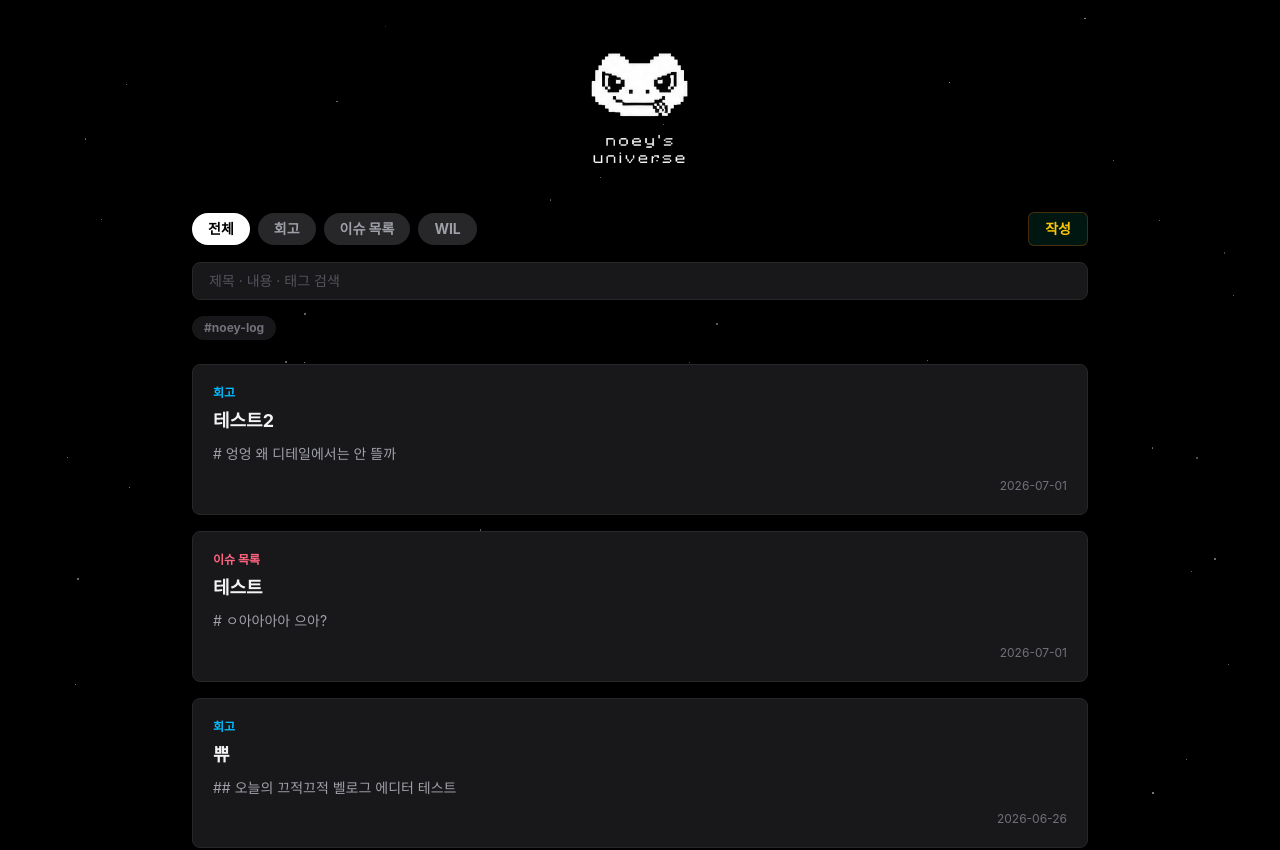
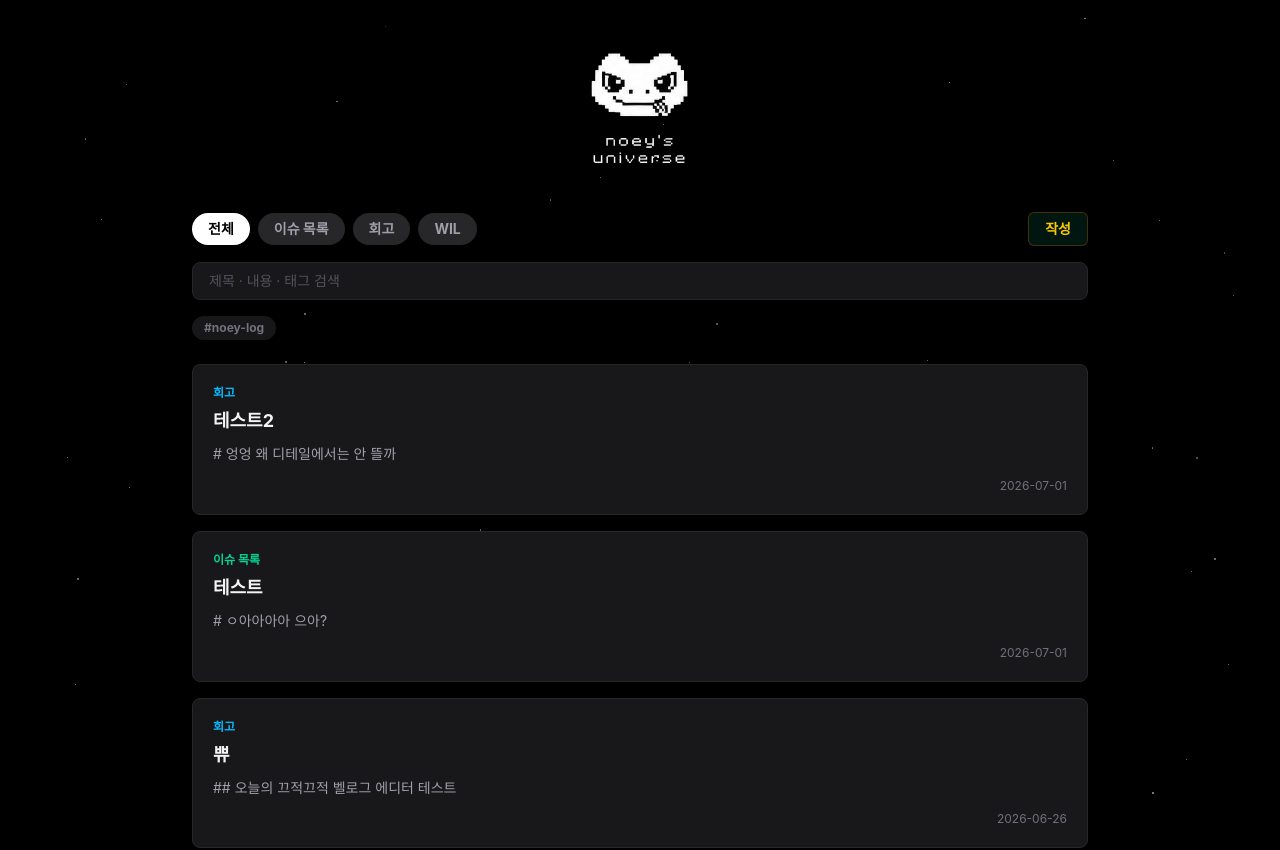
Before and after one commit to quequuen/noey-log_frontend, a React (Vite) app: page / in a window 1280 px wide. Shown: the top 850 px of the page. Built offline with nearby package versions, Linux system fonts and the light colour scheme.

Commit message:
fix: 기존 카테고리 기능 해시태그로 변경

```diff
--- a/src/components/PostForm.tsx
+++ /dev/null
@@ -1,80 +0,0 @@
-import React, { useState } from 'react';
-import { useNavigate } from 'react-router-dom';
-import type { NewPostInput, PostType } from '../types/post';
-
-interface PostFormProps {
-  onAddPost: (newPost: NewPostInput) => void;
-}
-
-export default function PostForm({ onAddPost }: PostFormProps) {
-  const navigate = useNavigate();
-  const [title, setTitle] = useState<string>('');
-  const [content, setContent] = useState<string>('');
-  const [type, setType] = useState<PostType>('회고');
-
-  const handleSubmit = (e: React.FormEvent<HTMLFormElement>) => {
-    e.preventDefault();
-    if (!title.trim() || !content.trim()) return alert('제목과 내용을 모두 입력해 주세요!');
-
-    onAddPost({ title, content, type, tags: [] });
-    setTitle('');
-    setContent('');
-    navigate('/');
-  };
-
-  return (
-    <div className="w-full text-zinc-100">
-      {/* 상단 타이틀 및 취소 버튼 */}
-      <div className="flex justify-between items-center mb-6">
-        <button
-          type="button"
-          onClick={() => navigate('/')}
-          className="text-sm font-semibold text-zinc-500 hover:text-zinc-300 transition-colors cursor-pointer"
-        >
-          취소
-        </button>
-      </div>
-
-      <form onSubmit={handleSubmit} className="flex flex-col gap-4">
-        {/* 카테고리 선택 및 제목 입력창 영역 */}
-        <div className="flex gap-3">
-          <select
-            value={type}
-            onChange={(e) => setType(e.target.value as PostType)}
-            className="px-3 py-2.5 bg-zinc-900 border border-zinc-800 text-zinc-200 text-sm font-bold rounded-lg focus:outline-none focus:border-zinc-700 cursor-pointer transition-colors"
-          >
-            <option value="회고">회고</option>
-            <option value="이슈 목록">이슈 목록</option>
-            <option value="WIL">WIL</option>
-          </select>
-
-          <input
-            type="text"
-            placeholder="기술 블로그 제목을 입력하세요"
-            value={title}
-            onChange={(e) => setTitle(e.target.value)}
-            className="flex-1 px-4 py-2.5 bg-zinc-900 border border-zinc-800 text-zinc-100 rounded-lg placeholder-zinc-600 focus:outline-none focus:border-zinc-600 text-base transition-colors"
-          />
-        </div>
-
-        {/* 장문의 글을 적는 본문 에디터 영역 */}
-        <textarea
-          placeholder="오늘 마주한 에러 코드, 해결 과정, 배운 점들을 자유롭게 기록해 보세요..."
-          value={content}
-          onChange={(e) => setContent(e.target.value)}
-          className="min-h-[350px] p-5 bg-zinc-900 border border-zinc-800 text-zinc-200 rounded-xl placeholder-zinc-600 focus:outline-none focus:border-zinc-600 text-base leading-relaxed font-mono resize-vertical shadow-inner"
-        />
-
-        {/* 하단 출간하기 버튼 */}
-        <div className="flex justify-end mt-2">
-          <button
-            type="submit"
-            className="w-full sm:w-auto px-6 py-2.5 text-sm font-bold bg-white text-black rounded-lg hover:bg-zinc-200 transition-colors duration-200 cursor-pointer shadow-md"
-          >
-            출간하기
-          </button>
-        </div>
-      </form>
-    </div>
-  );
-}
--- a/src/data/posts.json
+++ b/src/data/posts.json
@@ -1,48 +1,48 @@
 [ {
   "id" : 8,
-  "type" : "회고",
+  "categories" : [ "회고" ],
   "tags" : [ ],
   "title" : "테스트2",
   "content" : "# 엉엉\n\n왜 디테일에서는 안 뜰까",
   "date" : "2026-07-01"
 }, {
   "id" : 7,
-  "type" : "이슈 목록",
+  "categories" : [ "이슈 목록" ],
   "tags" : [ ],
   "title" : "테스트",
   "content" : "# ㅇ아아아아\n\n으아?",
   "date" : "2026-07-01"
 }, {
   "id" : 6,
-  "type" : "회고",
+  "categories" : [ "회고" ],
   "tags" : [ ],
   "title" : "쀼",
   "content" : "## 오늘의 끄적끄적\n벨로그 에디터 테스트",
   "date" : "2026-06-26"
 }, {
   "id" : 5,
-  "type" : "회고",
+  "categories" : [ "회고" ],
   "tags" : [ ],
   "title" : "ddd",
   "content" : "dddd",
   "date" : "2026-06-24"
 }, {
   "id" : 1,
-  "type" : "회고",
+  "categories" : [ "회고" ],
   "tags" : [ ],
   "title" : "6월 2주차 주간 회고",
   "content" : "이번 주는 C++ 메모리 구조와 포인터 개념을 다시 정리했다. 다음 주에는 백엔드 CRUD를 붙여봐야지.",
   "date" : "2026-06-12"
 }, {
   "id" : 2,
-  "type" : "이슈 목록",
+  "categories" : [ "이슈 목록" ],
   "tags" : [ "noey-log" ],
   "title" : "Git Clone 후 환경 변수 미설정 에러",
   "content" : "기기를 바꾸고 레포지토리를 새로 클론받았는데 빌드 에러가 남. 로컬 .env 파일이 누락되어 발생한 문제였음.",
   "date" : "2026-06-14"
 }, {
   "id" : 3,
-  "type" : "WIL",
+  "categories" : [ "WIL" ],
   "tags" : [ "noey-log" ],
   "title" : "MySQL Index와 B-Tree 구조",
   "content" : "데이터가 많아질 때 조회 성능을 올리기 위해 인덱스가 왜 필요한지, 그리고 왜 B-Tree 구조를 사용하는지 정리함.",
--- a/src/pages/MainDashboard.tsx
+++ b/src/pages/MainDashboard.tsx
@@ -1,17 +1,23 @@
 import { useEffect, useMemo, useState } from 'react';
 import { useNavigate, useSearchParams } from 'react-router-dom';
-import type { Post, PostType } from '../types/post';
+import type { Post } from '../types/post';
+import { getCategoryStyle, UNCATEGORIZED_LABEL } from '../utils/categoryStyle';
 
 interface MainDashboardProps {
   posts: Post[];
   loading: boolean;
 }
 
-const TABS = ['전체', '회고', '이슈 목록', 'WIL'] as const;
-type Tab = (typeof TABS)[number];
+const ALL_TAB = '전체';
 
 function getAllTags(posts: Post[]): string[] {
   return [...new Set(posts.flatMap(p => p.tags))].sort((a, b) =>
+    a.localeCompare(b, 'ko')
+  );
+}
+
+function getAllCategories(posts: Post[]): string[] {
+  return [...new Set(posts.flatMap(p => p.categories))].sort((a, b) =>
     a.localeCompare(b, 'ko')
   );
 }
@@ -20,8 +26,18 @@ export default function MainDashboard({ posts, loading }: MainDashboardProps) {
   const navigate = useNavigate();
   const [searchParams, setSearchParams] = useSearchParams();
 
-  const activeTab: Tab =
-    (TABS.find(t => t === searchParams.get('type')) as Tab) ?? '전체';
+  const categories = useMemo(() => getAllCategories(posts), [posts]);
+  const hasUncategorized = useMemo(
+    () => posts.some(p => p.categories.length === 0),
+    [posts]
+  );
+  const TABS = useMemo(
+    () => [ALL_TAB, ...categories, ...(hasUncategorized ? [UNCATEGORIZED_LABEL] : [])],
+    [categories, hasUncategorized]
+  );
+
+  const requestedTab = searchParams.get('category');
+  const activeTab = requestedTab && TABS.includes(requestedTab) ? requestedTab : ALL_TAB;
   const selectedTags = searchParams.getAll('tag');
   const urlQuery = searchParams.get('q') ?? '';
 
@@ -57,7 +73,13 @@ export default function MainDashboard({ posts, loading }: MainDashboardProps) {
     const q = query.trim().toLowerCase();
 
     return posts.filter(post => {
-      if (activeTab !== '전체' && post.type !== activeTab) return false;
+      if (activeTab !== ALL_TAB) {
+        if (activeTab === UNCATEGORIZED_LABEL) {
+          if (post.categories.length > 0) return false;
+        } else if (!post.categories.includes(activeTab)) {
+          return false;
+        }
+      }
 
       if (selectedTags.length > 0 && !selectedTags.every(t => post.tags.includes(t))) {
         return false;
@@ -74,26 +96,16 @@ export default function MainDashboard({ posts, loading }: MainDashboardProps) {
     });
   }, [posts, activeTab, selectedTags, query]);
 
-  const getPostStyles = (type: PostType) => {
-    if (type === '회고') {
-      return { text: 'text-sky-400', hoverBorder: 'hover:border-sky-400' };
-    }
-    if (type === '이슈 목록') {
-      return { text: 'text-rose-400', hoverBorder: 'hover:border-rose-400' };
-    }
-    return { text: 'text-emerald-400', hoverBorder: 'hover:border-emerald-400' };
-  };
-
   const setParams = (mutate: (params: URLSearchParams) => void) => {
     const next = new URLSearchParams(searchParams);
     mutate(next);
     setSearchParams(next, { replace: true });
   };
 
-  const handleTabChange = (tab: Tab) => {
+  const handleTabChange = (tab: string) => {
     setParams(params => {
-      if (tab === '전체') params.delete('type');
-      else params.set('type', tab);
+      if (tab === ALL_TAB) params.delete('category');
+      else params.set('category', tab);
     });
   };
 
@@ -205,7 +217,9 @@ export default function MainDashboard({ posts, loading }: MainDashboardProps) {
       ) : (
         <div className="flex flex-col gap-4 w-full">
           {filteredPosts.map(post => {
-            const { text, hoverBorder } = getPostStyles(post.type);
+            const hoverBorder = post.categories[0]
+              ? getCategoryStyle(post.categories[0]).hoverBorder
+              : 'hover:border-zinc-600';
 
             return (
               <div
@@ -213,9 +227,22 @@ export default function MainDashboard({ posts, loading }: MainDashboardProps) {
                 onClick={() => navigate(`/post/${post.id}`)}
                 className={`w-full p-5 bg-zinc-900 border border-zinc-800 rounded-lg cursor-pointer hover:bg-zinc-900/80 transition-all duration-200 shadow-sm ${hoverBorder}`}
               >
-                <span className={`text-xs font-bold block mb-1.5 ${text}`}>
-                  {post.type}
-                </span>
+                <div className="flex flex-wrap gap-x-2 gap-y-1 mb-1.5">
+                  {post.categories.length > 0 ? (
+                    post.categories.map(category => (
+                      <span
+                        key={category}
+                        className={`text-xs font-bold ${getCategoryStyle(category).text}`}
+                      >
+                        {category}
+                      </span>
+                    ))
+                  ) : (
+                    <span className="text-xs font-bold text-zinc-500">
+                      {UNCATEGORIZED_LABEL}
+                    </span>
+                  )}
+                </div>
 
                 <h2 className="text-lg font-bold text-zinc-100 mb-2">
                   {post.title}
--- a/src/pages/PostDetail.tsx
+++ b/src/pages/PostDetail.tsx
@@ -1,6 +1,7 @@
 import { useRef, useState } from 'react';
 import { useParams, useNavigate } from 'react-router-dom';
 import type { Post } from '../types/post';
+import { getCategoryStyle, UNCATEGORIZED_LABEL } from '../utils/categoryStyle';
 import ReactMarkdown from 'react-markdown';
 import remarkGfm from 'remark-gfm';
 import rehypeHighlight from 'rehype-highlight';
@@ -65,13 +66,6 @@ export default function PostDetail({ posts, onDeletePost }: PostDetailProps) {
     navigate('/');
   };
 
-  // 카테고리별 텍스트 색상 매핑 (MainDashboard와 통일)
-  const getBadgeColor = (type: string) => {
-    if (type === '회고') return 'text-sky-400';
-    if (type === '이슈 목록') return 'text-rose-400';
-    return 'text-emerald-400';
-  };
-
   return (
     <div className="w-full text-zinc-100">
       {/* 뒤로가기 버튼 */}
@@ -84,9 +78,20 @@ export default function PostDetail({ posts, onDeletePost }: PostDetailProps) {
 
       {/* 본문 아티클 영역 */}
       <article className="border-t border-zinc-800 pt-6">
-        <span className={`text-sm font-bold ${getBadgeColor(post.type)}`}>
-          {post.type}
-        </span>
+        <div className="flex flex-wrap gap-x-2 gap-y-1">
+          {post.categories.length > 0 ? (
+            post.categories.map(category => (
+              <span
+                key={category}
+                className={`text-sm font-bold ${getCategoryStyle(category).text}`}
+              >
+                {category}
+              </span>
+            ))
+          ) : (
+            <span className="text-sm font-bold text-zinc-500">{UNCATEGORIZED_LABEL}</span>
+          )}
+        </div>
         <h1 className="text-2xl sm:text-3xl font-extrabold text-zinc-100 mt-2 mb-3 tracking-tight">
           {post.title}
         </h1>
--- a/src/pages/WritePost.tsx
+++ b/src/pages/WritePost.tsx
@@ -1,8 +1,9 @@
 import { useMemo, useState } from 'react';
 import { useNavigate } from 'react-router-dom';
-import type { NewPostInput, Post, PostType } from '../types/post';
+import type { NewPostInput, Post } from '../types/post';
 import { MdEditor } from 'md-editor-rt';
 import { useImageUpload } from '../hooks/useImageUpload';
+import { extractCategoriesFromContent } from '../utils/parseCategories';
 import 'md-editor-rt/lib/style.css';
 
 interface WritePostProps {
@@ -14,7 +15,6 @@ export default function WritePost({ posts, onAddPost }: WritePostProps) {
   const navigate = useNavigate();
   const [title, setTitle] = useState<string>('');
   const [content, setContent] = useState<string>('');
-  const [type, setType] = useState<PostType>('회고');
   const [tags, setTags] = useState<string[]>([]);
   const [tagInput, setTagInput] = useState<string>('');
 
@@ -23,6 +23,12 @@ export default function WritePost({ posts, onAddPost }: WritePostProps) {
   const existingTags = useMemo(
     () => [...new Set(posts.flatMap(p => p.tags))].sort((a, b) => a.localeCompare(b, 'ko')),
     [posts]
+  );
+
+  // 본문 맨 위/아래 줄의 #해시태그를 미리보기용으로 감지 (에디터 내용 자체는 건드리지 않음)
+  const detectedCategories = useMemo(
+    () => extractCategoriesFromContent(content).categories,
+    [content]
   );
 
   const addTag = (raw: string) => {
@@ -49,7 +55,9 @@ export default function WritePost({ posts, onAddPost }: WritePostProps) {
     const pending = tagInput.trim().replace(/^#/, '');
     const finalTags = pending && !tags.includes(pending) ? [...tags, pending] : tags;
 
-    onAddPost({ title, content, type, tags: finalTags });
+    const { categories, content: cleanedContent } = extractCategoriesFromContent(content);
+
+    onAddPost({ title, content: cleanedContent, tags: finalTags, categories });
     navigate('/');
   };
 
@@ -76,19 +84,28 @@ export default function WritePost({ posts, onAddPost }: WritePostProps) {
       {/* 메타데이터 영역 */}
       <div className="flex flex-col gap-3 mb-4">
         <div className="flex flex-col sm:flex-row gap-2 sm:gap-4">
-          <select
-            value={type}
-            onChange={(e) => setType(e.target.value as PostType)}
-            className="bg-zinc-800 border border-zinc-700 px-3 py-2 rounded-md font-bold text-sm"
-          >
-            <option value="회고">회고</option>
-            <option value="이슈 목록">이슈 목록</option>
-            <option value="WIL">WIL</option>
-          </select>
           <input type="text" placeholder="제목을 입력하세요..." value={title} onChange={(e) => setTitle(e.target.value)} className="flex-1 bg-zinc-800 border border-zinc-700 px-4 py-2 rounded-md text-lg font-bold outline-none focus:border-emerald-500" />
           <button onClick={handleSubmit} className="px-6 py-2 bg-emerald-600 hover:bg-emerald-500 font-bold rounded-md transition-colors cursor-pointer shrink-0">
             출간하기
           </button>
+        </div>
+
+        <div className="flex items-center gap-2 flex-wrap bg-zinc-800 border border-zinc-700 px-3 py-2 rounded-md">
+          <span className="text-sm font-bold text-zinc-400 shrink-0">카테고리</span>
+          {detectedCategories.length > 0 ? (
+            detectedCategories.map(category => (
+              <span
+                key={category}
+                className="px-2 py-0.5 text-xs font-bold rounded-full bg-emerald-900/40 text-emerald-300"
+              >
+                #{category}
+              </span>
+            ))
+          ) : (
+            <span className="text-xs text-zinc-500">
+              본문 맨 위나 맨 아래 줄에 #카테고리 형태로 적으면 자동으로 분류돼요
+            </span>
+          )}
         </div>
 
         <div className="flex items-center gap-2 flex-wrap bg-zinc-800 border border-zinc-700 px-3 py-2 rounded-md">
--- a/src/types/post.ts
+++ b/src/types/post.ts
@@ -1,10 +1,8 @@
 // 타입 정의 파일
-
-export type PostType = '회고' | '이슈 목록' | 'WIL';
 
 export interface Post {
   id: number;
-  type: PostType;
+  categories: string[];
   tags: string[];
   title: string;
   content: string;
--- /dev/null
+++ b/src/utils/categoryStyle.ts
@@ -0,0 +1,20 @@
+// 카테고리 이름 문자열을 일관된 색상 스타일에 매핑하는 유틸
+
+export const UNCATEGORIZED_LABEL = '카테고리 없음';
+
+const PALETTE = [
+  { text: 'text-sky-400', hoverBorder: 'hover:border-sky-400' },
+  { text: 'text-rose-400', hoverBorder: 'hover:border-rose-400' },
+  { text: 'text-emerald-400', hoverBorder: 'hover:border-emerald-400' },
+  { text: 'text-amber-400', hoverBorder: 'hover:border-amber-400' },
+  { text: 'text-violet-400', hoverBorder: 'hover:border-violet-400' },
+  { text: 'text-cyan-400', hoverBorder: 'hover:border-cyan-400' },
+];
+
+export function getCategoryStyle(category: string) {
+  let hash = 0;
+  for (let i = 0; i < category.length; i++) {
+    hash = (hash * 31 + category.charCodeAt(i)) >>> 0;
+  }
+  return PALETTE[hash % PALETTE.length];
+}
--- /dev/null
+++ b/src/utils/parseCategories.ts
@@ -0,0 +1,41 @@
+// 본문 맨 위/맨 아래 줄에 적힌 #해시태그를 카테고리로 추출하는 유틸
+
+const HASHTAG_PATTERN = /#([^\s#]+)/g;
+
+export function extractCategoriesFromContent(rawContent: string): {
+  categories: string[];
+  content: string;
+} {
+  const lines = rawContent.split('\n');
+  const nonEmptyIdxs = lines.reduce<number[]>((acc, line, i) => {
+    if (line.trim() !== '') acc.push(i);
+    return acc;
+  }, []);
+
+  if (nonEmptyIdxs.length === 0) {
+    return { categories: [], content: rawContent };
+  }
+
+  const firstIdx = nonEmptyIdxs[0];
+  const lastIdx = nonEmptyIdxs[nonEmptyIdxs.length - 1];
+  const targetIdxs = new Set([firstIdx, lastIdx]);
+  const categories = new Set<string>();
+
+  targetIdxs.forEach(idx => {
+    lines[idx] = lines[idx]
+      .replace(HASHTAG_PATTERN, (_match, tag: string) => {
+        categories.add(tag);
+        return '';
+      })
+      .replace(/\s+/g, ' ')
+      .trim();
+  });
+
+  // 해시태그만 있던 줄이 비면 앞뒤 빈 줄로 접어서 제거한다.
+  let start = 0;
+  let end = lines.length;
+  while (start < end && lines[start].trim() === '') start++;
+  while (end > start && lines[end - 1].trim() === '') end--;
+
+  return { categories: [...categories], content: lines.slice(start, end).join('\n') };
+}
```
